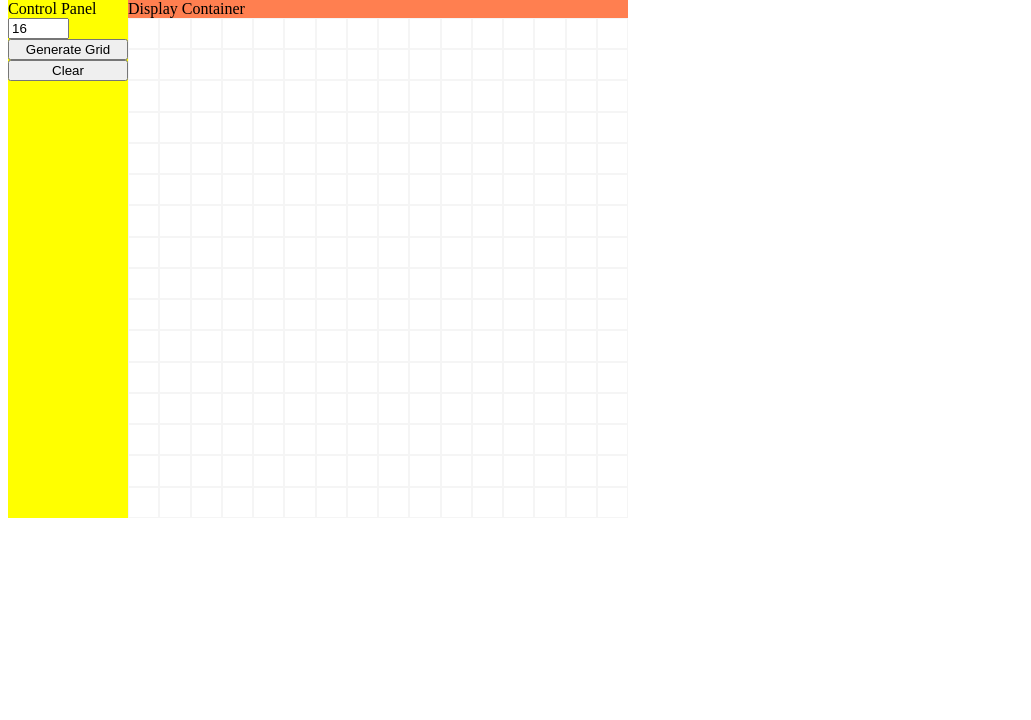
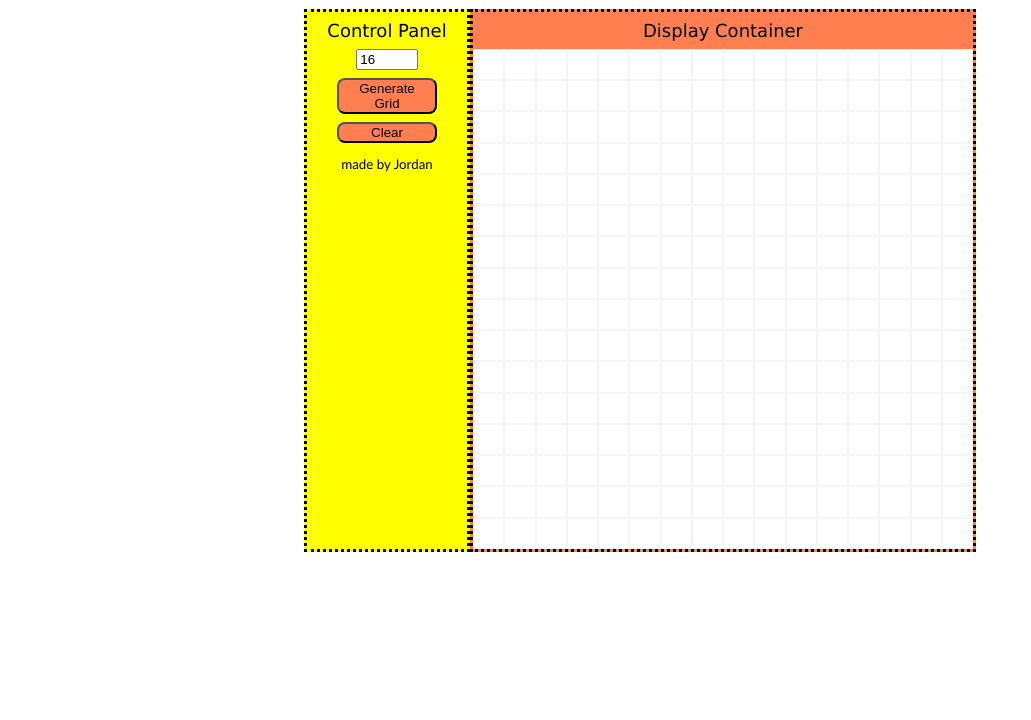
Before and after one commit to JordanLCole/Etch-a-sketch, a plain HTML site: page index.html in a window 1280 px wide. Shown: the part 80-800 px from the top of the page, without its empty margins (0-1031 px from the left). Drawn offline with Linux system fonts and the light colour scheme.

Commit message:
Updated styles - WIP

```diff
--- a/index.html
+++ b/index.html
@@ -11,13 +11,14 @@
     <h1>Etch-a-Sketch</h1>
     <div class="game-area">
       <div class="control-panel">
-        <div>Control Panel</div>
+        <div class="panel-title">Control Panel</div>
         <input class="grid-size-input" type="number" min="16" max="64" />
-        <button id="create-grid">Generate Grid</button>
-        <button id="clear">Clear</button>
+        <button id="create-grid" class="control-buttons">Generate Grid</button>
+        <button id="clear" class="control-buttons">Clear</button>
+        <p class="maker">made by Jordan</p>
       </div>
       <div class="display-container">
-        <div>Display Container</div>
+        <div class="panel-title">Display Container</div>
         <div class="grid-container"></div>
       </div>
     </div>
--- a/styles.css
+++ b/styles.css
@@ -1,3 +1,15 @@
+body {
+  text-align: center;
+  display: flex;
+  flex-direction: column;
+  align-items: center;
+  width: auto;
+}
+
+h1 {
+  font-family: Verdana, Geneva, Tahoma, sans-serif;
+}
+
 .grid {
   display: grid;
   grid-template-columns: auto auto;
@@ -8,10 +20,15 @@
 }
 
 .control-panel {
-  width: 120px;
+  width: 10rem;
   background-color: yellow;
   display: flex;
   flex-direction: column;
+  align-items: center;
+  font-family: Verdana, Geneva, Tahoma, sans-serif;
+  border: 0.2em;
+  border-color: black;
+  border-style: dotted;
 }
 
 :root {
@@ -21,6 +38,10 @@
 
 .display-container {
   background-color: coral;
+  font-family: Verdana, Geneva, Tahoma, sans-serif;
+  border: 0.2em;
+  border-color: black;
+  border-style: dotted;
 }
 
 .grid-container {
@@ -42,3 +63,22 @@
 .filled-cell {
   background-color: light-blue;
 }
+
+.panel-title {
+  font: roboto;
+  font-size: large;
+  padding: 0.5rem;
+}
+
+.control-buttons {
+  margin-top: 0.5rem;
+  background-color: coral;
+  border-radius: 0.5rem;
+  width: 100px
+}
+
+.maker {
+  font-family:'Trebuchet MS', 'Lucida Sans Unicode', 'Lucida Grande', 'Lucida Sans', Arial, sans-serif;
+  font-size: smaller;
+  justify-self: flex-end;
+}
```
